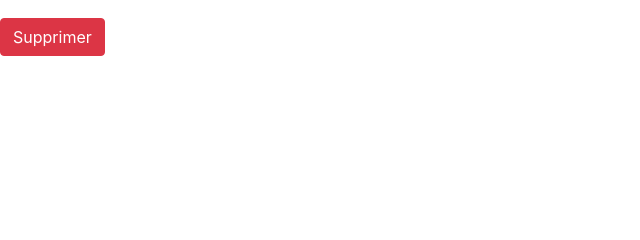
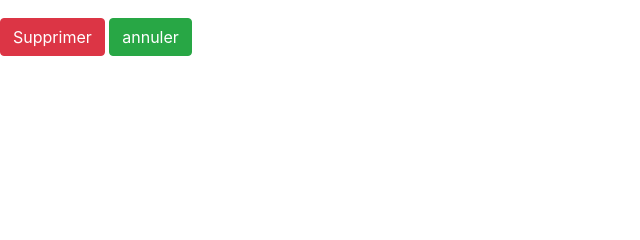
Before and after one commit to kiswayODG/ProjetTutore-Reservation-de-ressources-pedagogiques, a Django app: template srcApp/templates/delete_user.html in a window 1280 px wide. Shown: the part 179-419 px from the top of the page, without its empty margins (0-640 px from the left). Run offline with Django 4.2, Linux system fonts and the light colour scheme; the template is opened without the code that fills it, so the values that code supplies are empty.

Commit message:
Merge remote-tracking branch 'origin/main'
# Conflicts:
#	db.sqlite3

```diff
--- a/srcApp/templates/delete_user.html
+++ b/srcApp/templates/delete_user.html
@@ -8,5 +8,6 @@
 <form action="" method="post">
 {% csrf_token %}
 <input class="btn btn-danger" type="submit" value="Supprimer">
+  <a class="btn btn-success " href="{% url 'user' %}">annuler</a>
 </form>
 {% endblock %}
```
